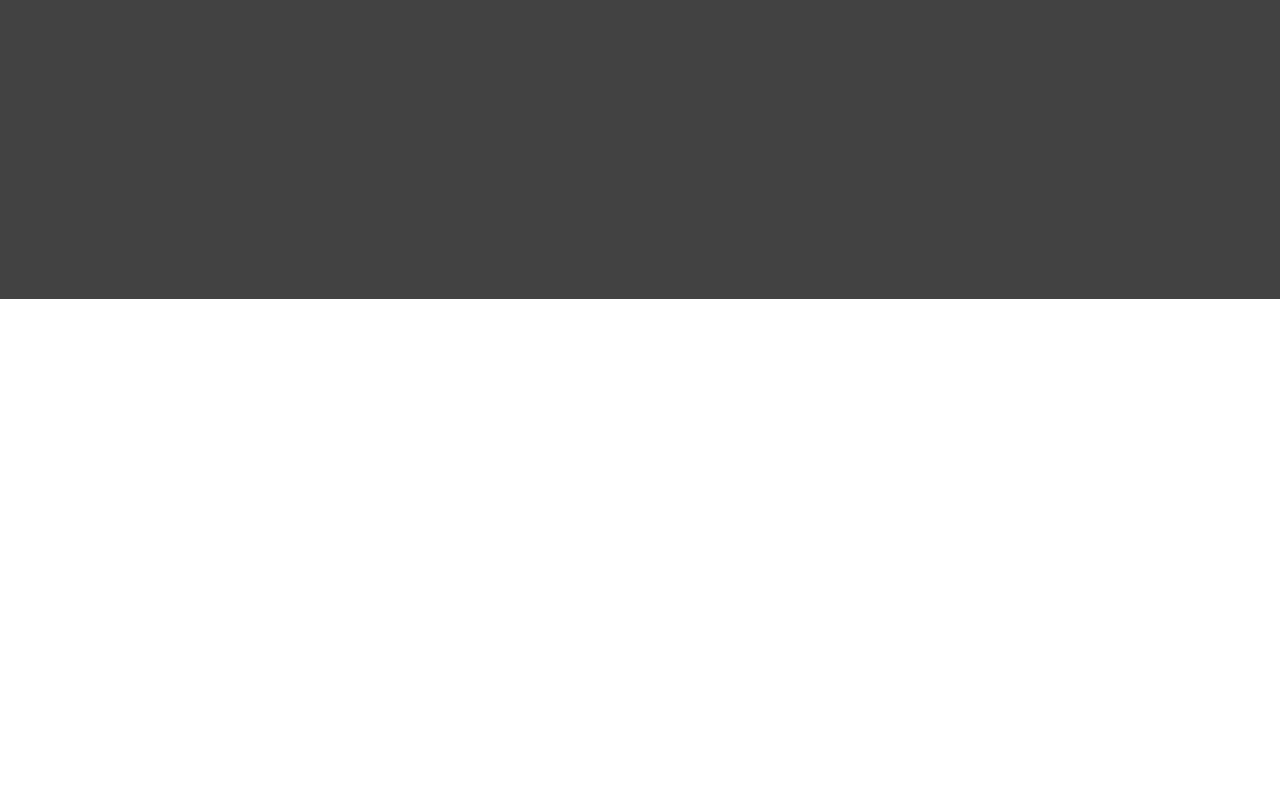
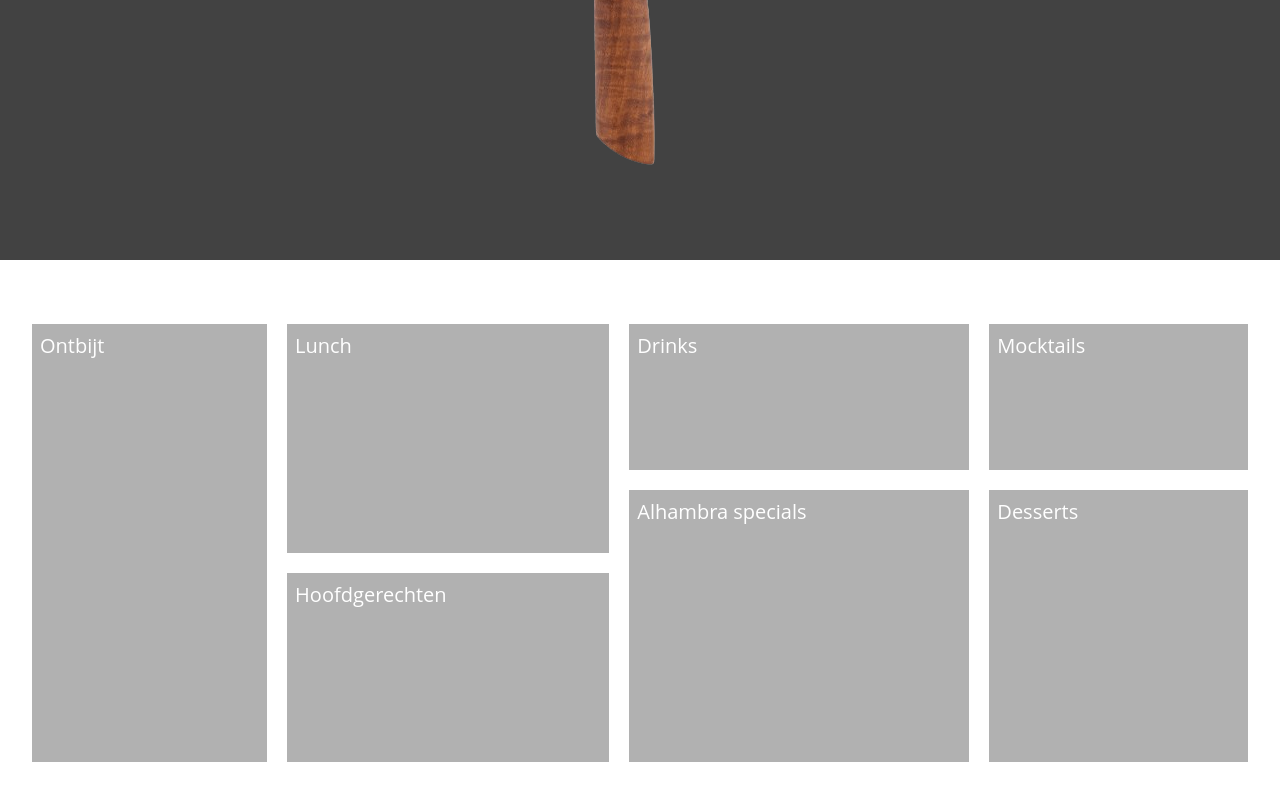
Before and after one commit to tamer-fs/alhambra-rotterdam, a React (Create React App) app: page / in a window 1280 px wide. Shown: the part 1676-2476 px from the top of the page. Before the commit the page ends 1975 px from the top, so only its background shows below. Built offline with nearby package versions, Linux system fonts and the light colour scheme; a web font is replaced by a local one.

Commit message:
added menu page

```diff
--- a/src/App.js
+++ b/src/App.js
@@ -1,6 +1,7 @@
 import NavBar from "./components/navbar";
 import Header from "./container/header/header";
 import About from "./container/about/about";
+import Menu from "./container/menu/menu";
 import bg from "./assets/bg.jpg";
 
 function App() {
@@ -10,6 +11,7 @@ function App() {
       <NavBar />
       <Header />
       <About />
+      <Menu />
     </div>
   );
 }
--- a/src/container/about/about.css
+++ b/src/container/about/about.css
@@ -1,16 +1,16 @@
 .app__about {
   display: flex;
   justify-content: space-between;
+  align-items: center;
   padding: 4rem 6rem;
   background-color: #000000bd;
-  min-height: 100vh;
 }
 
 .app__about-h2 {
   color: #d3a26b;
   font-family: var(--cormorant);
   text-transform: capitalize;
-  font-size: 4rem;
+  font-size: 3.2rem;
 }
 
 .app__about-p {
@@ -29,7 +29,7 @@
 
 @media screen and (max-width: 1250px) {
   .app__about-h2 {
-    font-size: 2rem;
+    font-size: 1.8rem;
   }
   .app__about-p {
     font-size: 1rem;
--- a/src/container/about/about.jsx
+++ b/src/container/about/about.jsx
@@ -2,6 +2,7 @@ import { React, useRef, useState } from "react";
 import "./about.css";
 import Seperator from "../../components/seperator";
 import { useIsVisible } from "../../components/isvisible";
+import knife from "../../assets/knife.png";
 
 function About() {
   const ref = useRef();
@@ -27,6 +28,9 @@ function About() {
           gaat, lezen ze toch door.
         </p>
       </div>
+      <div className="app__about-img">
+        <img src={knife} alt="knife-img" />
+      </div>
       <div className="app__about-container">
         <h2 className="app__about-h2">Onze Geschiedenis</h2>
         <Seperator
--- a/src/container/header/header.css
+++ b/src/container/header/header.css
@@ -12,7 +12,9 @@
   grid-template-columns: 1fr 1fr;
   padding: 1.5rem 0;
   opacity: 0.3;
-  transition: 3s cubic-bezier(0.24, 1.01, 0.2, 0.94);
+  transition: 1s cubic-bezier(0.24, 1.01, 0.2, 0.94);
+  gap: 40px;
+  padding-bottom: 70px;
 }
 
 .app__wrapper-img {
@@ -68,7 +70,6 @@
   border: 2px solid white;
 }
 
-
 @media screen and (max-width: 1250px) {
   .app__header-info {
     display: flex;
--- a/src/container/header/header.jsx
+++ b/src/container/header/header.jsx
@@ -14,9 +14,7 @@ function Header() {
     >
       <div className="app__header-info">
         <p className="app__header-info-p">Dit is een neppe korte quote</p>
-        <h1 className="app__header-info-h1">
-          Vul hier een korte krachtige tekst in
-        </h1>
+        <h1 className="app__header-info-h1">Vul hier een korte tekst in</h1>
         <div></div>
         <button className="app__header-info-button">Ontdek ons menu</button>
       </div>
--- /dev/null
+++ b/src/container/menu/menu.css
@@ -0,0 +1,84 @@
+.app__menu {
+  width: 100%;
+  min-height: 100vh;
+  background-color: #fff;
+  display: flex;
+  padding: 4rem 0;
+  justify-content: center;
+}
+
+.app__menu-categories {
+  display: grid;
+  gap: 20px;
+  grid-template-areas:
+    "breakfast lunch drinks mock"
+    "breakfast lunch drinks mock"
+    "breakfast lunch specials desserts"
+    "breakfast main specials desserts";
+  height: 70%;
+  grid-template-rows: 50% 50% 50% 150%;
+  width: calc(100% - 4rem);
+}
+
+#breakfast {
+  grid-area: breakfast;
+}
+
+#lunch {
+  grid-area: lunch;
+}
+
+#main-dish {
+  grid-area: main;
+}
+
+#specials {
+  grid-area: specials;
+}
+
+#dessert {
+  grid-area: desserts;
+}
+
+#drinks {
+  grid-area: drinks;
+}
+
+#mock {
+  grid-area: mock;
+}
+
+.app__menu-categories-item {
+  background-color: rgb(177, 177, 177);
+  padding: 8px;
+  cursor: pointer;
+}
+
+.app__menu-categories-item a {
+  color: #fff;
+  font-family: var(--open-sans);
+  font-size: 20px;
+  text-decoration: none;
+}
+
+.app__menu-categories-item a:hover {
+  text-decoration: underline;
+}
+
+@media screen and (max-width: 1250px) {
+  .app__menu-categories {
+    display: grid;
+    gap: 20px;
+    grid-template-areas:
+      "breakfast"
+      "lunch"
+      "main"
+      "specials"
+      "desserts"
+      "drinks"
+      "mock";
+    height: 70%;
+    grid-template-rows: 170px 170px 170px 170px 170px 170px 170px;
+    width: calc(100% - 4rem);
+  }
+}
--- /dev/null
+++ b/src/container/menu/menu.jsx
@@ -0,0 +1,34 @@
+import React from "react";
+import "./menu.css";
+
+function Menu() {
+  return (
+    <div className="app__menu">
+      <div className="app__menu-categories">
+        <div className="app__menu-categories-item" id="breakfast">
+          <a href="#">Ontbijt</a>
+        </div>
+        <div className="app__menu-categories-item" id="lunch">
+          <a href="#">Lunch</a>
+        </div>
+        <div className="app__menu-categories-item" id="main-dish">
+          <a href="#">Hoofdgerechten</a>
+        </div>
+        <div className="app__menu-categories-item" id="specials">
+          <a href="#">Alhambra specials</a>
+        </div>
+        <div className="app__menu-categories-item" id="dessert">
+          <a href="#">Desserts</a>
+        </div>
+        <div className="app__menu-categories-item" id="drinks">
+          <a href="#">Drinks</a>
+        </div>
+        <div className="app__menu-categories-item" id="mock">
+          <a href="#">Mocktails</a>
+        </div>
+      </div>
+    </div>
+  );
+}
+
+export default Menu;
```
Also changed, not shown: src/assets/knife.png (added).
